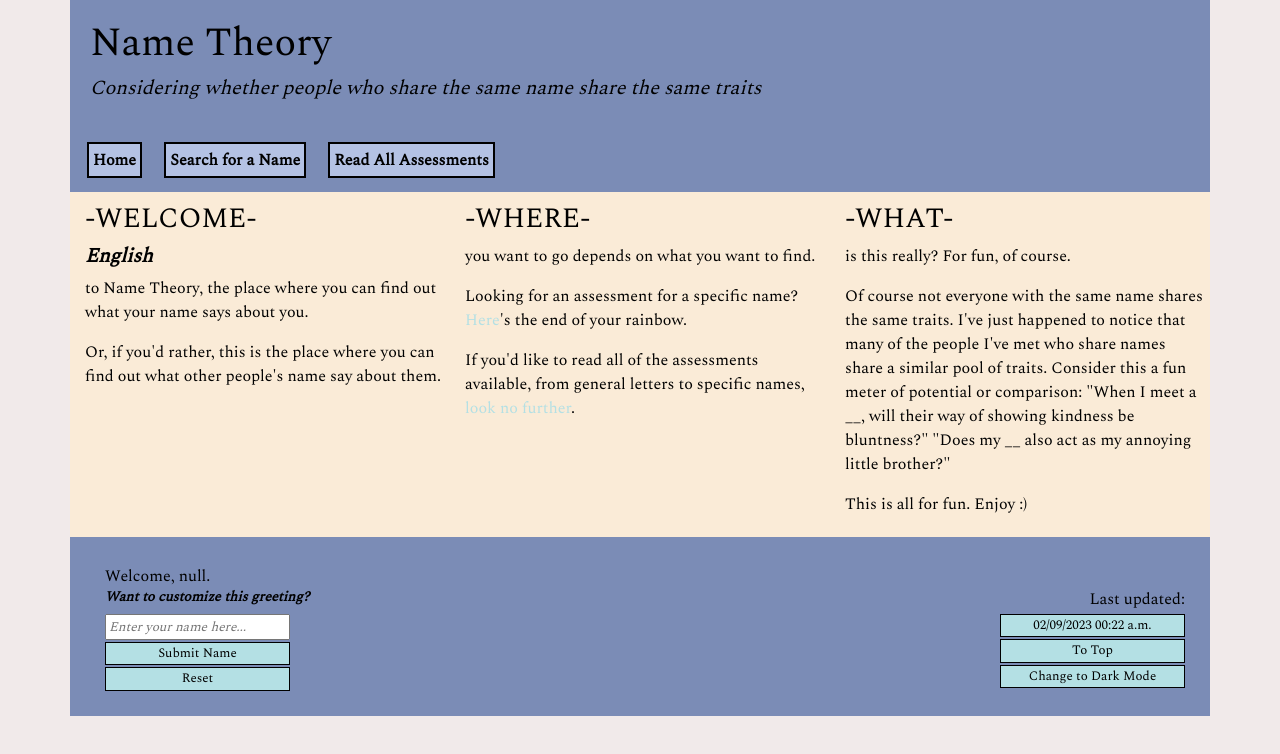
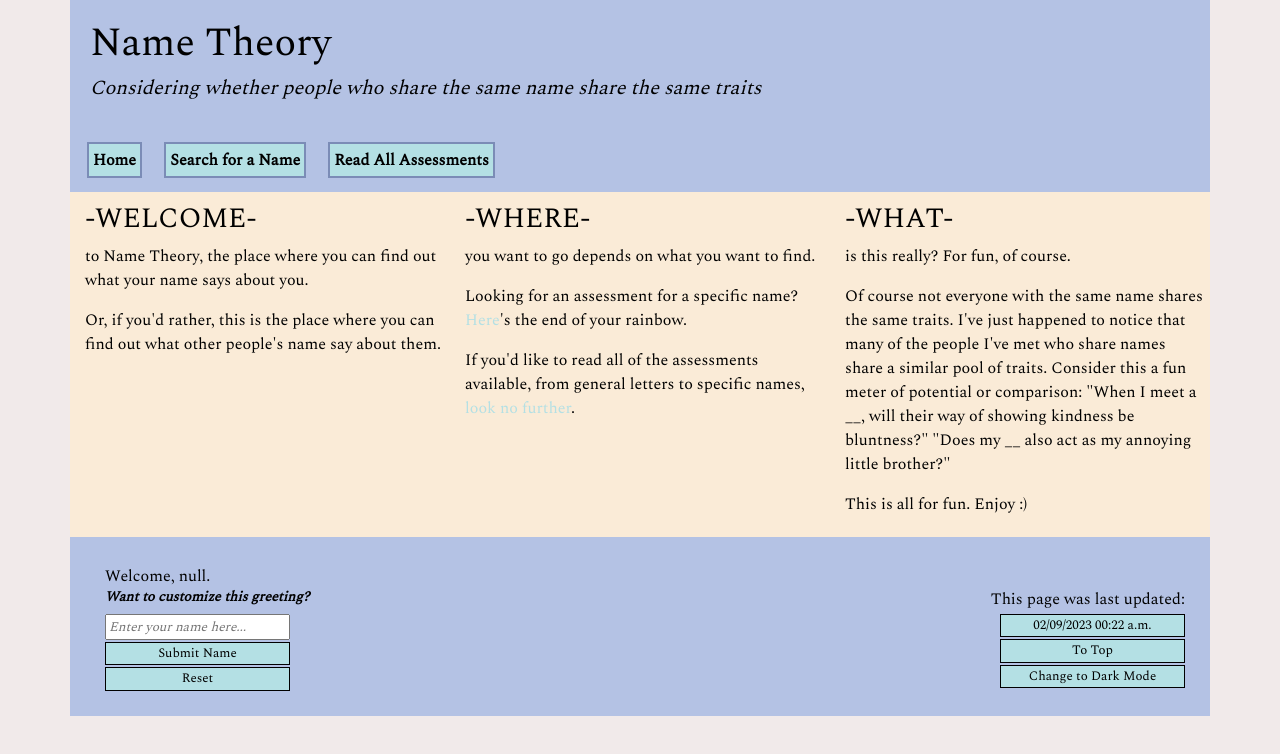
Before and after one commit to a-salami/name-theory, a plain HTML site: page index.html in a window 1280 px wide. Both pictures are taken after a click on the input "Change to Light Mode". Drawn offline with Linux system fonts and the light colour scheme.

Commit message:
forgot what i was doing tbh

```diff
--- a/css-js/nameTheory.css
+++ b/css-js/nameTheory.css
@@ -59,6 +59,10 @@ body{
     background-color: #7b8cb6;
 }
 
+.pageHeader-light-mode{
+    background-color: #b4c2e4;
+}
+
 .pageHeader a{
     color: black;
     text-decoration: none;
@@ -68,6 +72,11 @@ body{
 .navbar{
     padding: 20px 0px 20px 8px; /*top, right, left, bottom*/
     background-color: #7b8cb6;
+}
+
+.navbar-light-mode{
+    padding: 20px 0px 20px 8px; /*top, right, left, bottom*/
+    background-color: #b4c2e4;
 }
 
 .navbar ul{
@@ -86,9 +95,18 @@ body{
     font-weight: 600;
 }
 
+.navbar-light-mode li{
+    background-color: #b4e0e4;
+    border: 2px solid #7b8cb6;
+}
+
 .navbar li:hover{
     background-color: #b4e0e4;
     font-style: italic;
+}
+
+.navbar-light-mode li:hover{
+    background-color: antiquewhite;
 }
 
 .navbar a{
@@ -100,7 +118,7 @@ div[class^="col-sm"]{
     padding: 10px 5px 5px 15px; /*top, right, left, bottom*/
 }
 
-/* styling links in columns */
+/* styling links in columns (seperately from how rows are styled, because that includes header/footer */
 div[class^="col-sm"] a{
     text-decoration: none;
     color: #b4e0e4;
@@ -137,6 +155,12 @@ div[class^="col-sm"] h5{
     color: black;
 }
 
+.pageFooter-light-mode{
+    background-color: #b4c2e4;
+    color: black;
+}
+
+/* adding padding on top of the right-aligned text in the footer */
 .pageFooter .col-sm-7{
     text-align: right;
 }
--- a/css-js/nameTheory.js
+++ b/css-js/nameTheory.js
@@ -157,11 +157,15 @@ function lightDarkMode(){
         document.getElementById("lD").value = "Change to Light Mode"; //so make it about light mode
     }
 
-    document.body.classList.toggle("body-light-mode"); //change the background color to "blunted white"
+    document.body.classList.toggle("body-light-mode"); //change the page background color
     rows = document.getElementsByClassName("row"); //gets all rows on the page and places them into an array
     for (a = 0; a < rows.length; a++){ //iterate through the array of row DOM objects
-        rows[a].classList.toggle("row-light-mode"); //change the background color of all rows to "blunted white"
+        rows[a].classList.toggle("row-light-mode"); //change the background color of all rows
+        //figure out how to change the color of links in the columns of the main rows
     }
+    document.getElementById("nav").classList.toggle("navbar-light-mode"); //change the navbar background color and button colors
+    document.getElementById("top").classList.toggle("pageHeader-light-mode"); //change the header background color
+    document.getElementById("footer").classList.toggle("pageFooter-light-mode"); //change the footer background color
 }
 
 //creates the footer for all pages
@@ -179,7 +183,7 @@ function setFooter(id){
     </div>
 
     <div class = "col-sm-7">
-        <h4>Last updated:</h4>
+        <h4>This page was last updated:</h4>
         <input type = "submit" id = "modified" value = "` + pageLastModified() + `" onclick = "dateDisplay();"><br>
         <a href = "#top"><input type = "submit" value = "To Top"></a><br>
         <input type = "submit" id = "lD" value = "Change to Light Mode" onclick = "lightDarkMode();">
--- a/index.html
+++ b/index.html
@@ -59,7 +59,6 @@
               <!-- WELCOME -->
               <div class = "col-sm-4">
                 <h3 id = "welcome" class = "clickHover">-WELCOME-</h3>
-                <h5 id = "translation" class = "translation">English</h5>
                 <p>to Name Theory, the place where you can find out what your name says about you.</p>
                 <p>Or, if you'd rather, this is the place where you can find out what other people's name say about them.</p>
               </div>
```
